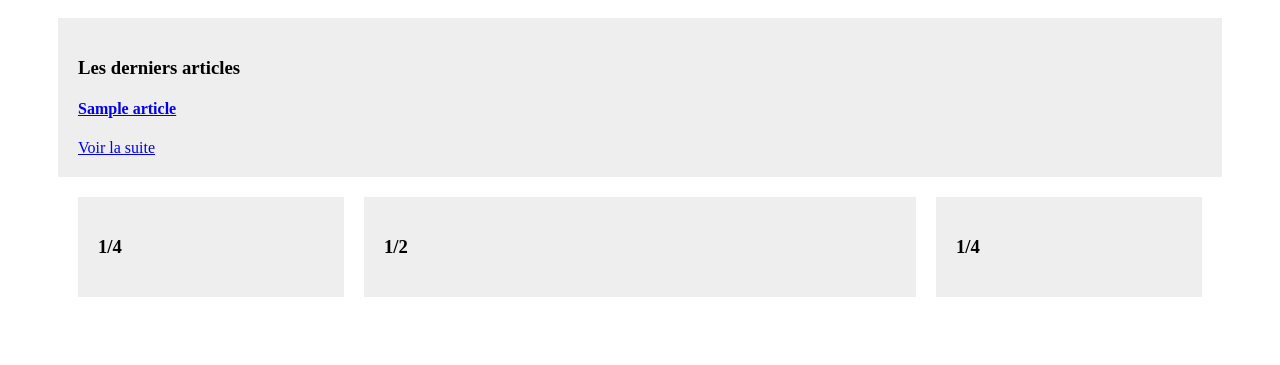
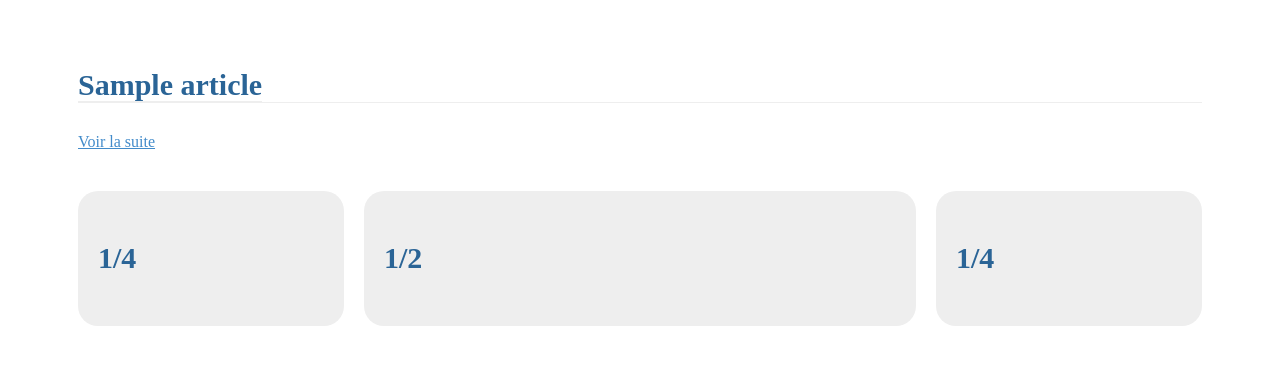
Before and after one commit to Phil9175/PhpBlog, a PHP site: template view/index/index.php in a window 1280 px wide. Shown: the top 365 px of the page. Run offline with PHP 8.4, Linux system fonts and the light colour scheme; the template is opened without the code that fills it: most values are stand-ins (such as "Sample title", 1, 10 or a date in 2020); data that the repository does not hold is empty; some libraries are stand-ins or nearby versions.

Commit message:
ALl new design and validator

```diff
--- a/bdd.sql
+++ b/bdd.sql
@@ -1,7 +1,7 @@
 -- MySQL Script generated by MySQL Workbench
 -- Sat Jun  6 12:09:52 2015
 -- Model: New Model    Version: 1.0
--- MySQL Workbench Forward Engineeri
+-- MySQL Workbench Forward Engineering
 
 SET @OLD_UNIQUE_CHECKS=@@UNIQUE_CHECKS, UNIQUE_CHECKS=0;
 SET @OLD_FOREIGN_KEY_CHECKS=@@FOREIGN_KEY_CHECKS, FOREIGN_KEY_CHECKS=0;
--- a/controller/class/admin.controller.class.php
+++ b/controller/class/admin.controller.class.php
@@ -56,12 +56,11 @@ class admin {
 						$article->set_idmembre($user->get_id());
 						$article->set_article_url(urlencode(str_replace(" ", "-", $args["titre"])));
 						$article->save("article");
-						$notification = "METTRE UNE NOTIF LA";
 					}else{
+						print_r($validation->getErreur());
 						$view->assign("errors", $validation->getErreur());
 					}
 				}
-						$view->assign("args", $args);
 			$view->assign("meta_title", "Connexion Administration");
 			$view->assign("meta_description", "Connexion administration journal du referencement");
 
--- a/view/admin/article/add.php
+++ b/view/admin/article/add.php
@@ -11,11 +11,11 @@
 	<li><button onclick="javascript:alignJustify();" class="alignJustify"></button>
 	<li><button onclick="javascript:alignCenter();" class="alignCenter"></button>
 	</ul>
-			<div id="fake_textarea" style="width:600px;height:200px;background-color:white;" contenteditable></div>
+			<div id="fake_textarea" style="width:600px;height:200px;background-color:white;overflow:auto;" contenteditable></div>
      	<?php
 		$addArticle = new formulaire("addArticle", "", "POST", "/admin/article/add", "name");
-		$addArticle->ajoutElement("Titre", "text", "titre", "", "titre", "", "", "", "", "", "");
-		$addArticle->ajoutElement("", "hidden", "contenu", "", "contenu", "", "", "", "", "", "");
+		$addArticle->ajoutElement("Titre", "text", "titre", "", "titre", "TRUE", "", "", "", "", "");
+		$addArticle->ajoutElement("", "hidden", "contenu", "", "contenu", "TRUE", "", "", "", "", "");
         $addArticle->ajoutElement("Enregistrer", "submit", "enregistrer", "", "", "", "Enregistrer", "", "", "", "");
 		echo $addArticle->afficheForm();
 		?>
--- a/view/article/index.php
+++ b/view/article/index.php
@@ -1,5 +1,5 @@
 
     <div class="module">
-      <h3><?php echo $titre; ?></h3>
-      <?php echo $contenu; ?>
+      <h3><?php echo utf8_encode($titre); ?></h3>
+      <?php echo utf8_encode($contenu); ?>
     </div>
--- a/view/css/style.css
+++ b/view/css/style.css
@@ -6,7 +6,18 @@
   -webkit-box-sizing: border-box;
   box-sizing: border-box;
 }
-
+.blue{
+	color: #2a6496;
+}
+.blue a,h3{
+	color: #2a6496;
+	text-decoration: none;
+	border-bottom: 1px solid #eee;
+	font-size: 30px;
+}
+a{
+	color: #428bca;
+}
 .grid {
   background: white;
   margin: 0 0 20px 0;
@@ -79,7 +90,15 @@
 .module {
   padding: 20px;
   background: #eee;
+  border-radius: 20px;
 }
+
+.moduleCenter {
+  padding: 20px;
+  background: #FFFFFF;
+  border-radius: 20px;
+}
+
 #menu li{
 	display: inline-block;
 	list-style: none;
@@ -123,6 +142,7 @@ h1 em {
   -webkit-box-sizing: border-box;
   -moz-box-sizing: border-box;
   box-sizing: border-box;
+  border-radius: 20px;
 }
 #cssmenu:after,
 #cssmenu > ul:after {
--- a/view/index/index.php
+++ b/view/index/index.php
@@ -1,9 +1,8 @@
 
-    <div class="module">
-      <h3>Les derniers articles</h3>
+    <div class="moduleCenter">
       <?php
 	  foreach($allArticles as $key => $values): ?>
-		  <h4><a href="<?php echo ADRESSE_SITE."/".$values["article_url"]; ?>" title="<?php echo $values["titre"]; ?>"><?php echo $values["titre"]; ?></a></h4>
-          <?php echo fonctions::trunque($values['contenu']); ?><a href="<?php echo ADRESSE_SITE."/".$values["article_url"]; ?>">Voir la suite</a>
+		  <h3 class="blue"><a href="<?php echo ADRESSE_SITE."/".$values["article_url"]; ?>" title="<?php echo $values["titre"]; ?>"><?php echo utf8_encode($values["titre"]); ?></a></h3>
+          <?php echo fonctions::trunque(utf8_encode($values['contenu'])); ?><a href="<?php echo ADRESSE_SITE."/".$values["article_url"]; ?>">Voir la suite</a>
 	  <?php endforeach; ?>
     </div>
```
Also changed, not shown: core/class/validation.core.class.php (+7 -7 lines), view/inc/menu.php (added, +23 -0 lines), view/inc/menuadmin.php (added, +23 -0 lines), view/layout/404.layout.php (+4 -11 lines), view/layout/admin.layout.php (+3 -10 lines), view/layout/article.layout.php (+4 -11 lines), view/layout/index.layout.php (+2 -24 lines), README.md, 1 other file.
